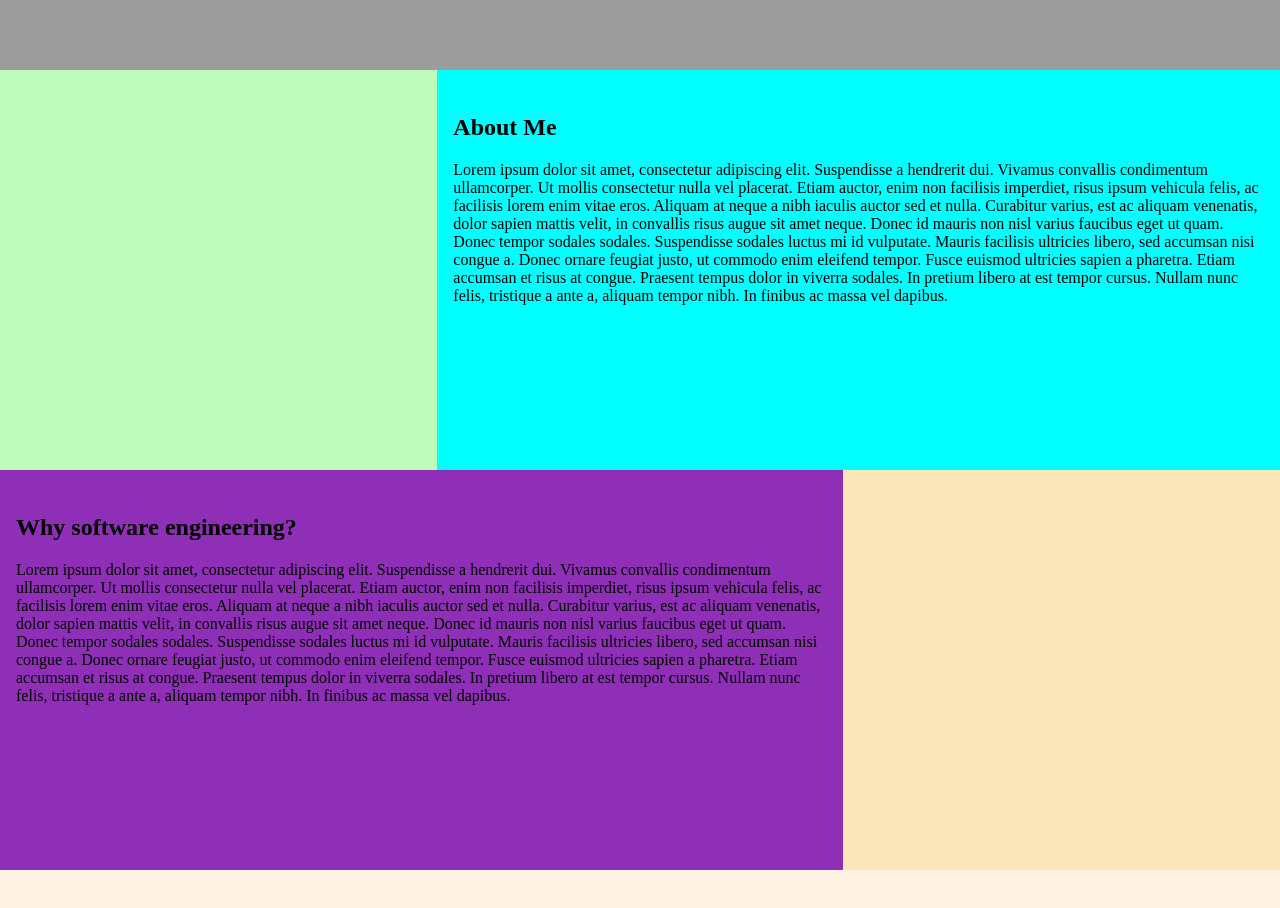
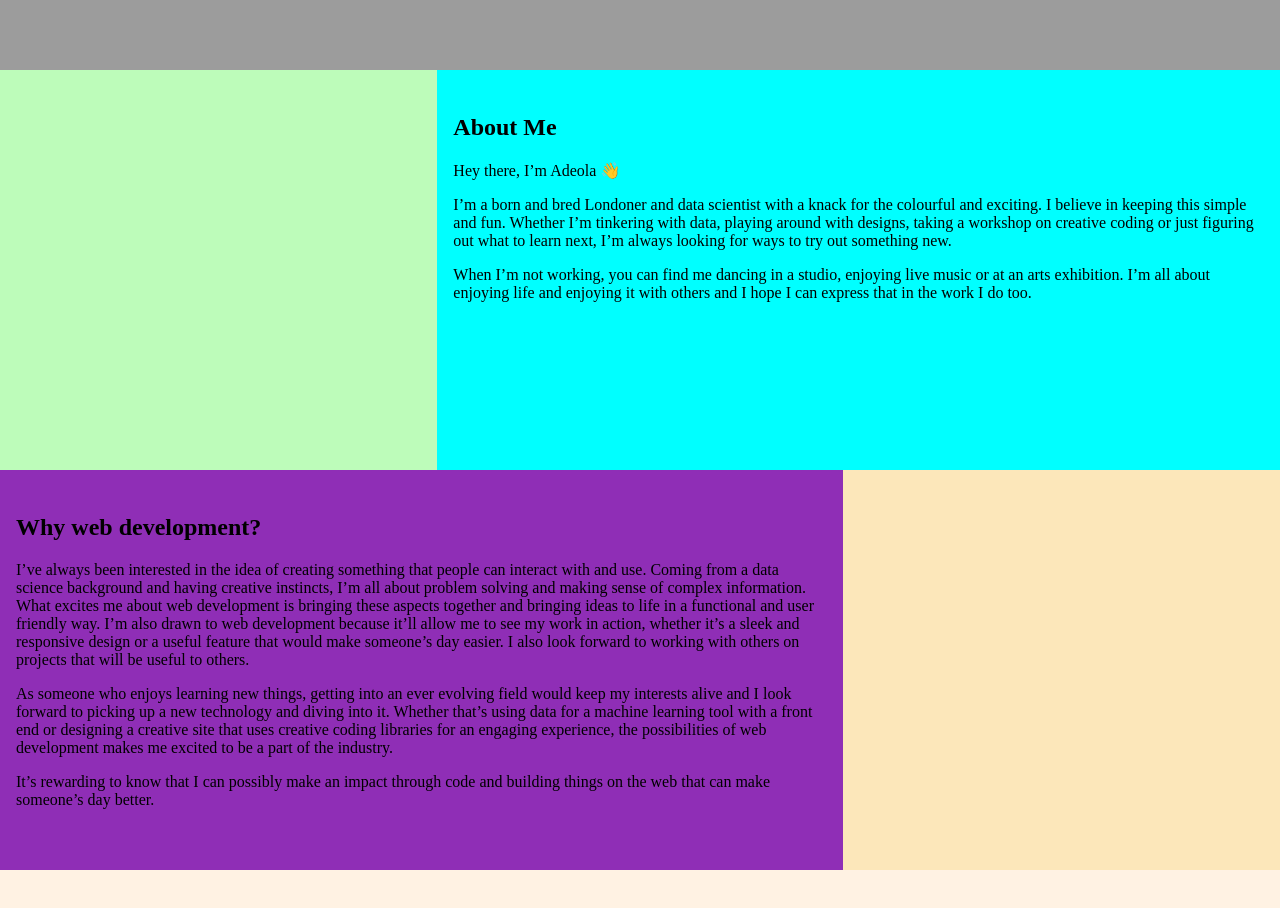
Before and after one commit to dede95/ao_showcase_game, a plain HTML site: page showcase_website/index.html in a window 1280 px wide. Drawn offline with Linux system fonts and the light colour scheme.

Commit message:
Add showcase website text

```diff
--- a/showcase_website/index.html
+++ b/showcase_website/index.html
@@ -27,20 +27,17 @@
         <div class="about-text-section">
             <!-- Who am I, my background, hobbies -->
             <h2>About Me</h2>
+            <p>Hey there, I’m Adeola 👋</p>
             <p>
-                Lorem ipsum dolor sit amet, consectetur adipiscing elit. Suspendisse a hendrerit dui.
-                Vivamus convallis condimentum ullamcorper. Ut mollis consectetur nulla vel placerat.
-                Etiam auctor, enim non facilisis imperdiet, risus ipsum vehicula felis, ac facilisis
-                lorem enim vitae eros. Aliquam at neque a nibh iaculis auctor sed et nulla. Curabitur
-                varius, est ac aliquam venenatis, dolor sapien mattis velit, in convallis risus augue
-                sit amet neque. Donec id mauris non nisl varius faucibus eget ut quam. Donec tempor sodales
-                sodales. Suspendisse sodales luctus mi id vulputate. Mauris facilisis ultricies libero, sed
-                accumsan nisi congue a.
-
-                Donec ornare feugiat justo, ut commodo enim eleifend tempor. Fusce euismod ultricies sapien
-                a pharetra. Etiam accumsan et risus at congue. Praesent tempus dolor in viverra sodales. In
-                pretium libero at est tempor cursus. Nullam nunc felis, tristique a ante a, aliquam tempor
-                nibh. In finibus ac massa vel dapibus.
+                I’m a born and bred Londoner and data scientist with a knack for the colourful and exciting.
+                I believe in keeping this simple and fun. Whether I’m tinkering with data, playing around with
+                designs, taking a workshop on creative coding or just figuring out what to learn next, I’m
+                always looking for ways to try out something new.
+            </p>
+            <p>
+                When I’m not working, you can find me dancing in a studio, enjoying live music or at an arts
+                 exhibition. I’m all about enjoying life and enjoying it with others and I hope I can express
+                 that in the work I do too.
             </p>
         </div>
     </div>
@@ -48,21 +45,21 @@
     <div class="why-container">
         <div class="why-text-section">
             <!-- Why I want to pursue software engineering -->
-            <h2>Why software engineering?</h2>
+            <h2>Why web development?</h2>
             <p>
-                Lorem ipsum dolor sit amet, consectetur adipiscing elit. Suspendisse a hendrerit dui.
-                Vivamus convallis condimentum ullamcorper. Ut mollis consectetur nulla vel placerat.
-                Etiam auctor, enim non facilisis imperdiet, risus ipsum vehicula felis, ac facilisis
-                lorem enim vitae eros. Aliquam at neque a nibh iaculis auctor sed et nulla. Curabitur
-                varius, est ac aliquam venenatis, dolor sapien mattis velit, in convallis risus augue
-                sit amet neque. Donec id mauris non nisl varius faucibus eget ut quam. Donec tempor sodales
-                sodales. Suspendisse sodales luctus mi id vulputate. Mauris facilisis ultricies libero, sed
-                accumsan nisi congue a.
-
-                Donec ornare feugiat justo, ut commodo enim eleifend tempor. Fusce euismod ultricies sapien
-                a pharetra. Etiam accumsan et risus at congue. Praesent tempus dolor in viverra sodales. In
-                pretium libero at est tempor cursus. Nullam nunc felis, tristique a ante a, aliquam tempor
-                nibh. In finibus ac massa vel dapibus.
+                I’ve always been interested in the idea of creating something that people can interact with and use. Coming from a data science background and
+                having creative instincts, I’m all about problem solving and making sense of complex information.
+                What excites me about web development is bringing these aspects together and bringing ideas to life in a functional and user friendly way.
+                I’m also drawn to web development because it’ll allow me to see my work in action, whether it’s a sleek and responsive design or a useful
+                feature that would make someone’s day easier. I also look forward to working with others on projects that will be useful to others.
+            </p>
+            <p>
+                As someone who enjoys learning new things, getting into an ever evolving field would keep my interests alive and I look forward to picking
+                up a new technology and diving into it. Whether that’s using data for a machine learning tool with a front end or designing a creative site that
+                uses creative coding libraries for an engaging experience, the possibilities of web development makes me excited to be a part of the industry.
+            </p>
+            <p>
+                It’s rewarding to know that I can possibly make an impact through code and building things on the web that can make someone’s day better.
             </p>
         </div>
         <div class="why-interaction">
```
